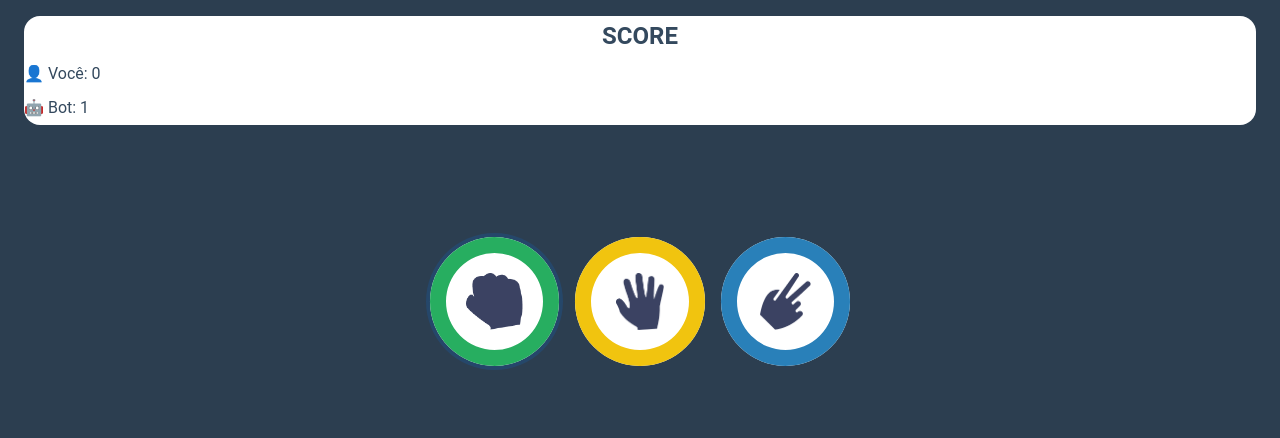
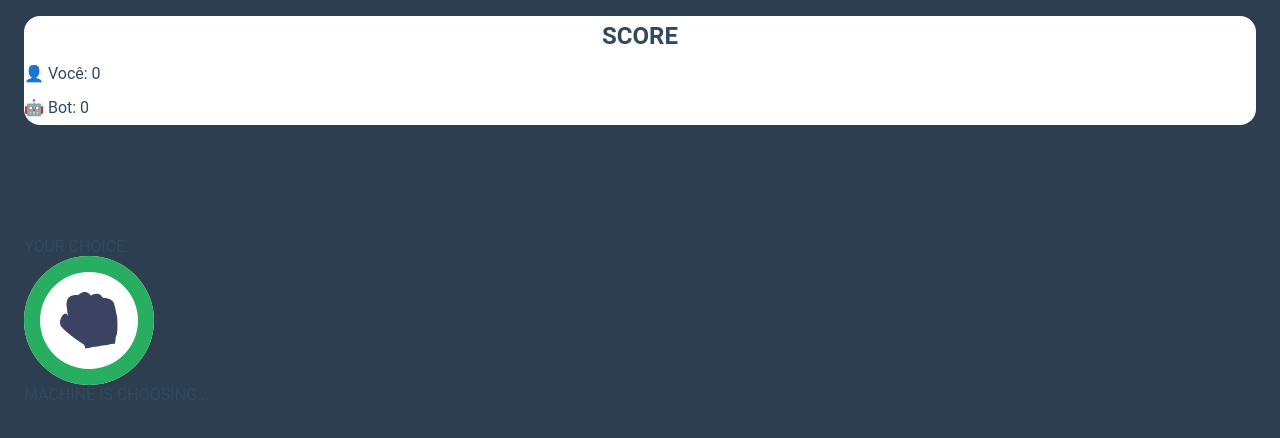
Before and after one commit to frabeloo/frontend-challenge, a Next.js app: page / in a window 1280 px wide. Both pictures are taken after a click on the button 494 px from the left and 301 px from the top of the page. Shown: the top 438 px of the page. Built offline with nearby package versions, Linux system fonts and the light colour scheme.

Commit message:
Choosing component add and button upgrade

```diff
--- a/app/page.tsx
+++ b/app/page.tsx
@@ -3,6 +3,7 @@ import { useState, useEffect } from 'react';
 import Scoreboard from '@/components/Scoreboard/Scoreboard';
 import MoveButton from '@/components/MoveButton/MoveButton';
 import ResultModal from '@/components/Result/Result';
+import Choosing from '@/components/Choosing/choosing';
 
 type Move = 'Pedra' | 'Papel' | 'Tesoura' | null;
 const moves: Move[] = ['Pedra', 'Papel', 'Tesoura'];
@@ -46,21 +47,38 @@ export default function HomePage() {
         setBotScore((s) => s + 1);
       }
       setOpen(false);
-    }, 1500);
+    }, 3000);
 
     return () => clearTimeout(timer);
   }, [playerMove]);
 
+  const playAgain = () => {
+    setPlayerMove(null);
+    setBotMove(null);
+    setResult(null);
+    setOpen(false);
+  };
+
   return (
     <div className="flex">
       <Scoreboard playerScore={playerScore} botScore={botScore} />
-
-      <div className="moves-container">
-        <MoveButton imageSrc="rock.png" color="green" label="Pedra" onClick={() => setPlayerMove('Pedra')} />
-        <MoveButton imageSrc="paper.png" color="yellow" label="Papel" onClick={() => setPlayerMove('Papel')} />
-        <MoveButton imageSrc="scissor.png" color="blue" label="Tesoura" onClick={() => setPlayerMove('Tesoura')} />
-      </div>
-      <ResultModal open={open} result={result} onClose={() => setOpen(false)} />
+      {!playerMove && (
+        <div className="moves-container">
+          {moves.map((move) => (
+            <MoveButton  key={move} move={move} onClick={setPlayerMove} />
+          ))}
+        </div>
+      )}
+      {playerMove && (
+        <>
+          <Choosing
+            playerMove={playerMove}
+            botMove={botMove}
+            open={open}
+          />
+          <ResultModal result={result} onPlayAgain={playAgain} />
+        </>
+      )}
     </div>
   );
 }
--- /dev/null
+++ b/components/Choosing/choosing.tsx
@@ -0,0 +1,36 @@
+'use client';
+import MoveButton from "../MoveButton/MoveButton";
+type Move = 'Pedra' | 'Papel' | 'Tesoura'| null;
+
+interface AfterChoiceScreenProps {
+  playerMove: Move
+  botMove: Move;
+  open: boolean;
+}
+
+export default function AfterChoiceScreen({
+  playerMove,
+  botMove,
+  open,
+}: AfterChoiceScreenProps) {
+  if (!playerMove) return null;
+
+  return (
+    <div className="">
+      <div className="">
+        <div className="">YOUR CHOICE</div>
+        <MoveButton move={playerMove}/>
+      </div>
+
+      <div className="">
+        {open ? 'MACHINE IS CHOOSING...' : 'MACHINE SELECTED '+ (botMove)?.toUpperCase() }
+      </div>
+
+      {botMove && (
+        <div className="">
+            <MoveButton move={botMove}/>
+        </div>
+      )}
+    </div>
+  );
+}
--- a/components/MoveButton/MoveButton.css
+++ b/components/MoveButton/MoveButton.css
@@ -15,13 +15,13 @@
     cursor: pointer;
     box-shadow: inset 0 0 0 var(--inner-border) var(--inner-border-color);
 }
-.green{
+.Pedra{
     --inner-border-color: #27AE60;
 }
-.yellow{
+.Papel{
     --inner-border-color: #F1C40F;
 }
-.blue{
+.Tesoura{
     --inner-border-color: #2980B9;
 }
 .red{
--- a/components/MoveButton/MoveButton.tsx
+++ b/components/MoveButton/MoveButton.tsx
@@ -1,20 +1,25 @@
 'use client';
 import "./MoveButton.css";
+type Move = 'Pedra' | 'Papel' | 'Tesoura'| null;
 
 interface MoveButtonProps {
-  imageSrc: string;
-  label: string;
-  color: string;
-  onClick: () => void;
+  onClick?: (move:Move) => void;
+  move: Move;
 }
-
-export default function MoveButton({ color,imageSrc, label, onClick }: MoveButtonProps) {
+const moveImages = {
+  Pedra: 'rock.png',
+  Papel: 'paper.png',
+  Tesoura: 'scissor.png'
+};
+export default function MoveButton({onClick, move }: MoveButtonProps) {
   return (
     <button
-      onClick={onClick}
-      className={`move-button ${color}`}
+      onClick={() => onClick?.(move)}
+      className={`move-button ${move ?? ''}`}
     >
-      <img src={imageSrc} alt={label} className="move-button__img" />
+      {move ? (
+        <img src={moveImages[move]} alt={move} className="move-button__img" />
+      ) : null}
     </button>
   );
 }
--- a/components/Result/Result.tsx
+++ b/components/Result/Result.tsx
@@ -1,20 +1,19 @@
 'use client';
 interface ResultModalProps {
-  open: boolean;
-  result: string;
-  onClose: () => void;
+  result: string | null;
+  onPlayAgain: () => void;
 }
 
-export default function ResultModal({ open, result, onClose }: ResultModalProps) {
-  if (!open) return null;
+export default function ResultModal({result, onPlayAgain}: ResultModalProps) {
+  if (!result) return null;
   return (
-    <div className="fixed inset-0 bg-black/50 flex items-center justify-center z-50">
-      <div className="bg-white rounded-xl p-6 text-center shadow-lg w-80 animate-fadeIn">
-        <h2 className="text-2xl font-bold mb-3">Resultado</h2>
-        <p className="mb-5">{result}</p>
+    <div className="">
+      <div className="">
+        <h2 className="">Resultado</h2>
+        <p className="">{result}</p>
         <button
-          onClick={onClose}
-          className="px-4 py-2 border border-gray-300 rounded-lg hover:bg-gray-100 transition"
+          onClick={onPlayAgain}
+          className=""
         >
           Jogar novamente
         </button>
```
Also changed, not shown: components/Choosing/choosing.css (added).
